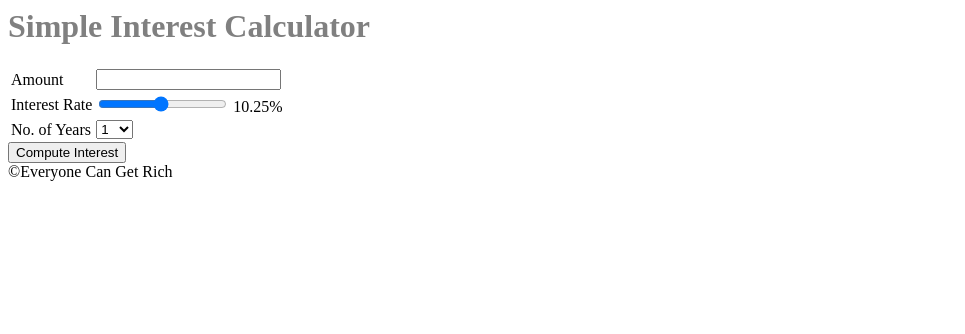
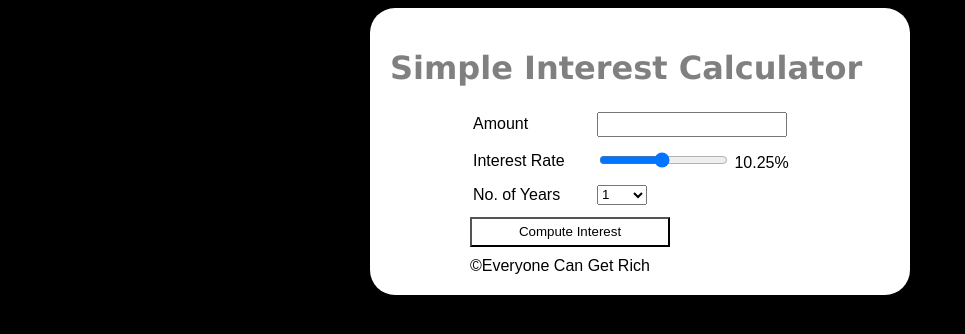
Before and after one commit to Srujana4122/Simple-Interest-CalculatorP, a plain HTML site: page index.html in a window 1280 px wide. Shown: the whole page, without its empty margins (0-965 px from the left). Drawn offline with Linux system fonts and the light colour scheme.

Commit message:
Update style.css

```diff
--- a/style.css
+++ b/style.css
@@ -1,2 +1,73 @@
-body {background-color:white;}
-h1{color:gray;}
+body
+{
+    background-color: #000000;
+       font-family: Arial;
+}
+
+h1
+{
+    color: grey;
+    font-family: Verdana;
+}
+
+.maindiv
+{
+    background-color: #ffffff;
+    color: #000000;
+    width: 500px;
+    padding: 20px;
+    border-radius: 25px;
+    margin-left: auto;
+    margin-right: auto;
+}
+
+/* #result
+{
+    display: none;
+} */
+
+.contents
+{
+    margin-left: 80px;
+}
+
+table td
+{
+    padding-bottom: 10px;
+}
+
+#compute
+{
+    margin-bottom: 10px;
+    background-color:white;
+    color:black;
+    height: 30px;;
+    width: 200px;
+}
+#rate{
+    color:black;
+}
+#principal{
+    height: 25px;
+    width: 190px;
+}
+
+#years{
+    height: 20px;
+    width: 50px;
+}
+
+#footer
+{
+    margin-top: 10px;
+}
+
+.labels
+{
+    width: 120px;
+}
+
+.highlight
+{
+    background-color: #ffff00;
+}
```
